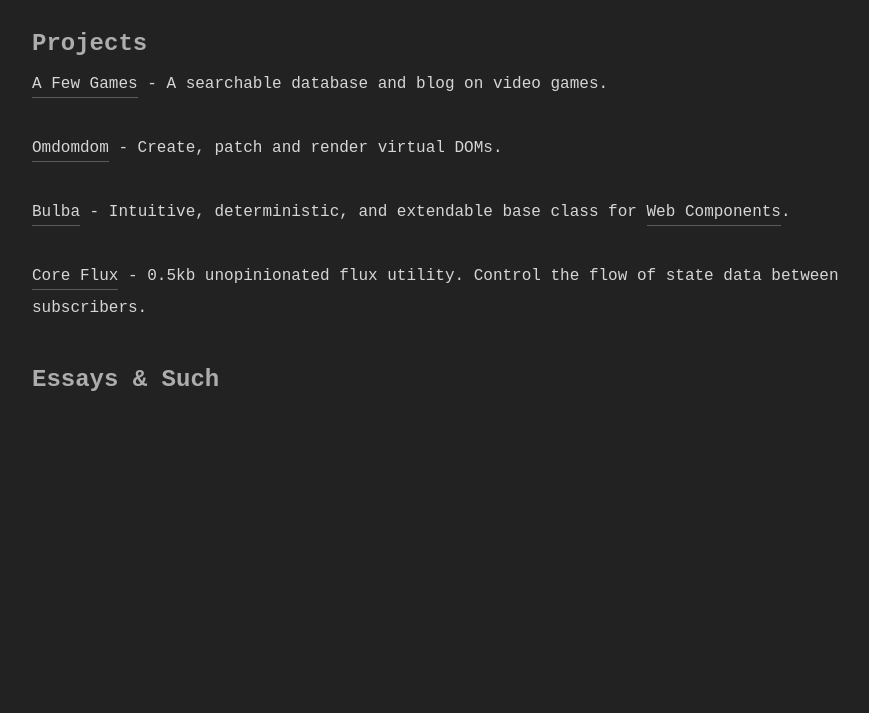
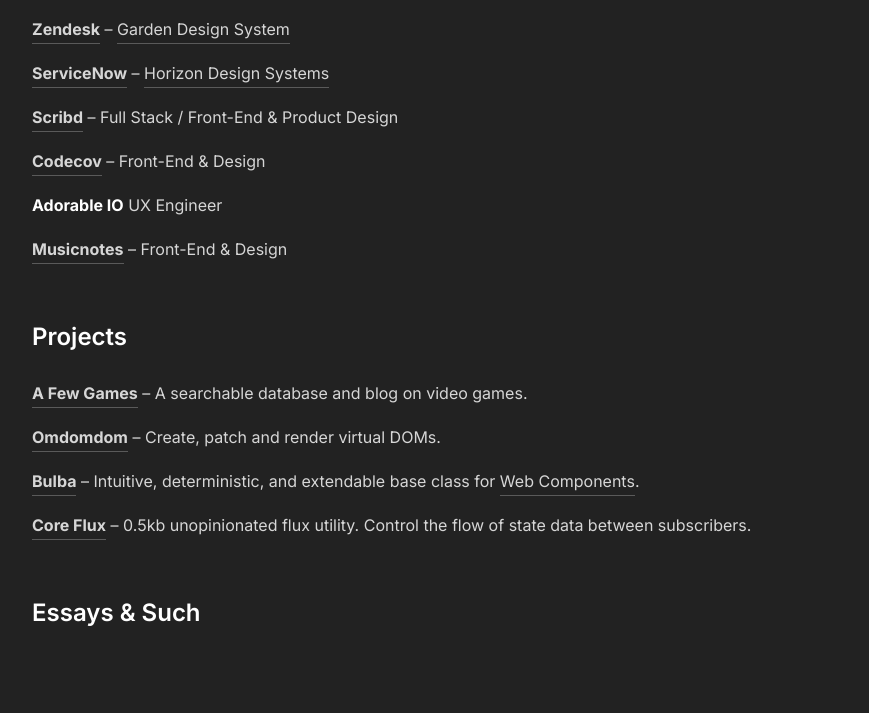
Before and after one commit to geotrev/geotrev.com, an Eleventy site: page index.html in a window 1280 px wide. Shown: the part 496-1209 px from the top of the page, without its empty margins (188-1057 px from the left). Before the commit the page ends 960 px from the top, so only its background shows below. Built offline with nearby package versions, Linux system fonts and the light colour scheme; Eleventy itself is replaced by a stand-in of ours; files that its build step writes are made by us from their sources; no server answers.

Commit message:
feat: updates content, adds work history

```diff
--- a/assets/styles.css
+++ b/assets/styles.css
@@ -21,7 +21,7 @@
   /*
     Fira Code will be pulled from a viewer's installed fonts as a tiny bonus.
   */
-  --font-family: Fira Code, monospace;
+  --font-family: Inter, -apple-system, BlinkMacSystemFont, "Segoe UI", Roboto, Helvetica, Arial, sans-serif;
   --page-max-width: 60rem;
   --logo-max-width: 4rem;
 }
@@ -55,8 +55,13 @@
 }
 
 /* prettier-ignore */
-h1, h2, p, time, a {
+h1, h2, p, time, a, ul {
   color: #d6d6d6;
+}
+
+strong {
+  font-weight: bold;
+  color: white;
 }
 
 a,
@@ -77,6 +82,8 @@
   font-weight: 600;
   text-transform: capitalize;
   color: #adadad;
+  margin-block-end: 1rem;
+  color: white;
 }
 
 /* prettier-ignore */
@@ -85,8 +92,16 @@
 }
 
 /* prettier-ignore */
-.musings, .details, .what, .where, .projects {
+.musings, .work, .details, .what, .where, .projects {
   line-height: 2;
+}
+
+.work ul, .projects ul {
+  margin-block-end: 3rem;
+}
+
+.work ul li, .projects ul li {
+  margin-block-end: 0.75rem;
 }
 
 .what {
--- a/index.html
+++ b/index.html
@@ -1,23 +1,20 @@
 <!DOCTYPE html>
 <html lang="en">
+
 <head>
   <title>George Treviranus • Designer, Engineer, and Human</title>
-    <meta
-      name="Description"
-      content="George is a designer, engineer and writer."
-    />
+  <meta name="Description" content="George is a designer, engineer and writer." />
   <meta charset="UTF-8" />
   <meta name="viewport" content="width=device-width, initial-scale=1.0" />
   <meta http-equiv="X-UA-Compatible" content="ie=edge" />
   <meta name="theme-color" content="#373737" />
-    <link
-      rel="icon"
-      type="image/png"
-      sizes="32x32"
-      href="/assets/favicon.png"
-    />
+  <link rel="icon" type="image/png" sizes="32x32" href="/assets/favicon.png" />
+  <link rel="preconnect" href="https://fonts.googleapis.com">
+  <link rel="preconnect" href="https://fonts.gstatic.com" crossorigin>
+  <link href="https://fonts.googleapis.com/css2?family=Inter:ital,opsz,wght@0,14..32,100..900;1,14..32,100..900&display=swap" rel="stylesheet">
   <link rel="stylesheet" type="text/css" href="/assets/styles.css" />
 </head>
+
 <body>
   <!--
       Are you inspecting MY website? What an honor!
@@ -58,28 +55,51 @@
     <main>
       <section class="what">
         <h2 class="visually-hidden">What I do</h2>
-          <p>Bringing design and code together since 2013.</p>
+        <p>Plan, Design, Code, Repeat</p>
+      </section>
+
+      <section class="work">
+        <h2>My work</h2>
+        <ul>
+          <li>
+            <strong><a href="https://zendesk.com">Zendesk</a></strong> – <a href="https://garden.zendesk.com">Garden Design System</a>
+          </li>
+          <li>
+            <strong><a href="https://servicenow.com">ServiceNow</a></strong> – <a href="https://horizon.servicenow.com">Horizon Design Systems</a>
+          </li>
+          <li>
+            <strong><a href="https://scribd.com">Scribd</a></strong> – Full Stack / Front-End & Product Design
+          </li>
+          <li>
+            <strong><a href="https://codecov.io">Codecov</a></strong> – Front-End & Design
+          </li>
+          <li>
+            <strong>Adorable IO</strong> UX Engineer
+          </li>
+          <li>
+            <strong><a href="https://musicnotes.com">Musicnotes</a></strong> – Front-End & Design
+          </li>
+        </ul>
       </section>
 
       <section class="projects">
         <h2>Projects</h2>
-          <p>
-            <a href="https://afew.games">A Few Games</a> - A searchable database and blog on video games.
-          </p>
-          <br />
-          <p>
-            <a href="https://github.com/geotrev/omdomdom">Omdomdom</a> - Create, patch and render virtual DOMs.
-          </p>
-          <br />
-          <p>
-            <a href="https://github.com/geotrev/bulba"
-              >Bulba</a
-            > - Intuitive, deterministic, and extendable base class for <a href="https://developer.mozilla.org/en-US/docs/Web/Web_Components">Web Components</a>.
-          </p>
-          <br />
-          <p>
-            <a href="https://www.github.com/geotrev/core-flux">Core Flux</a> - 0.5kb unopinionated flux utility. Control the flow of state data between subscribers.
-          </p>
+        <ul>
+          <li>
+            <strong><a href="https://afew.games">A Few Games</a></strong> – A searchable database and blog on video games.
+          </li>
+          <li>
+            <strong><a href="https://github.com/geotrev/omdomdom">Omdomdom</a></strong> – Create, patch and render virtual DOMs.
+          </li>
+          <li>
+            <strong><a href="https://github.com/geotrev/bulba">Bulba</a></strong> – Intuitive, deterministic, and extendable base class for
+            <a href="https://developer.mozilla.org/en-US/docs/Web/Web_Components">Web Components</a>.
+          </li>
+          <li>
+            <strong><a href="https://www.github.com/geotrev/core-flux">Core Flux</a></strong> – 0.5kb unopinionated flux utility. Control
+            the flow of state data between subscribers.
+          </li>
+        </ul>
       </section>
 
       <section class="musings">
@@ -98,4 +118,5 @@
 
   <script src="/assets/script.js"></script>
 </body>
+
 </html>
```
Lines whose indentation alone changed are shown as unchanged.
